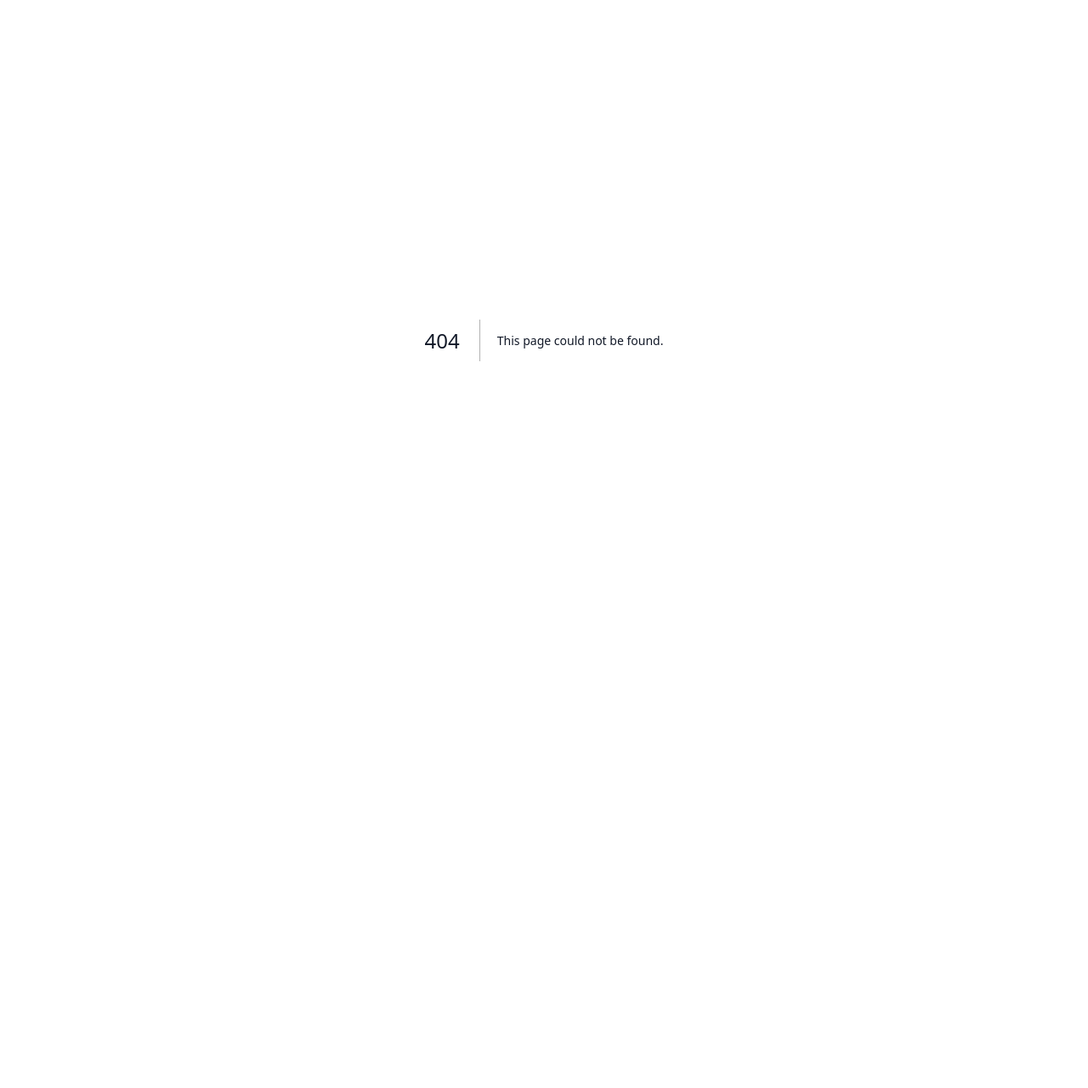
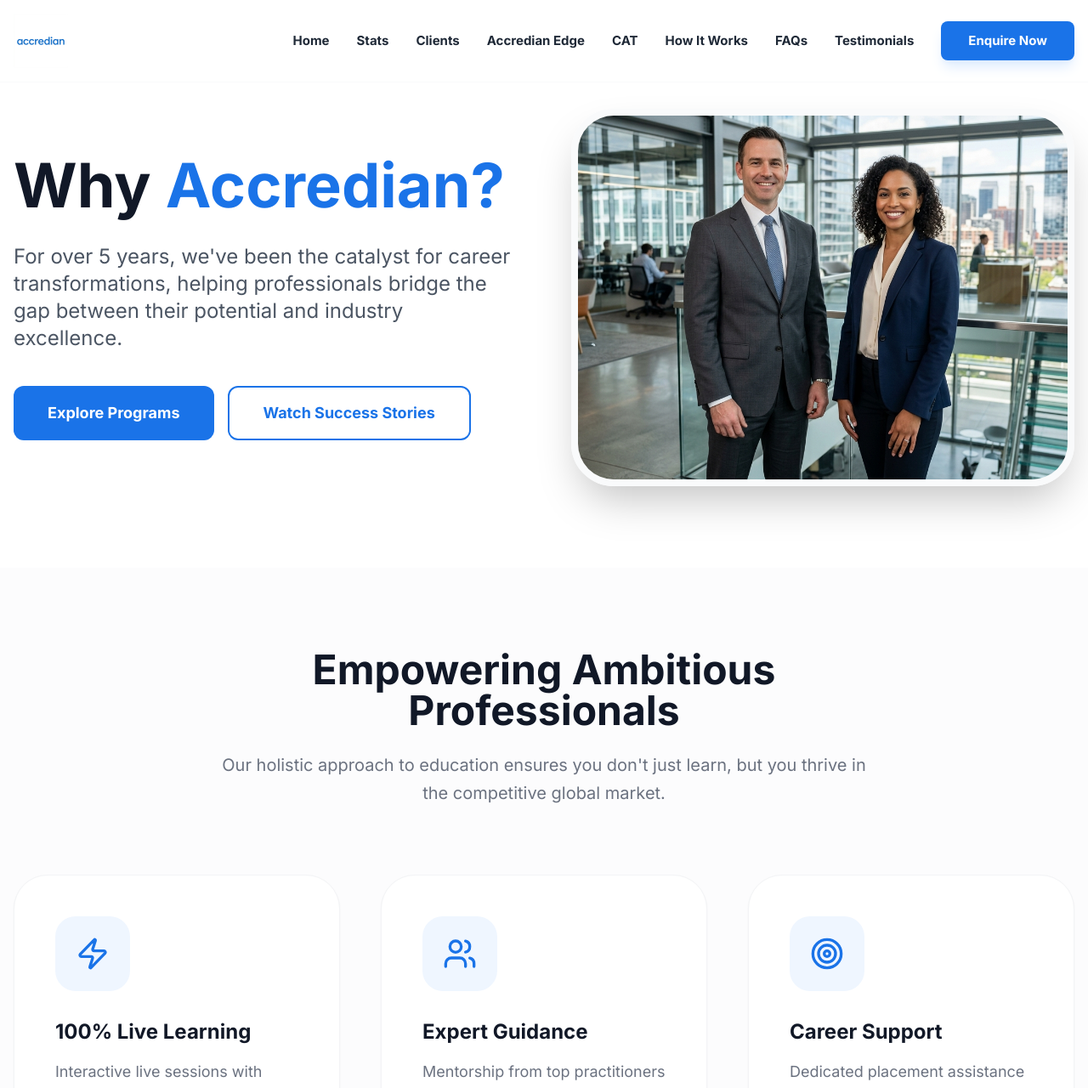
Before and after one commit to codexuttam/Accredian, a Next.js app: page /why-accredian in a window 1280 px wide. Before the commit this address had no page. Shown: the top 1280 px of the page at 85% size. Before the commit the page ends 800 px from the top, so only its background shows below. Built offline with nearby package versions, Linux system fonts and the light colour scheme.

Commit message:
feat: implemented Why Accredian page and updated footer navigation

```diff
--- /dev/null
+++ b/src/app/why-accredian/page.tsx
@@ -0,0 +1,211 @@
+"use client";
+
+import Image from "next/image";
+import { motion } from "framer-motion";
+import Navbar from "@/components/layout/Navbar";
+import Footer from "@/components/layout/Footer";
+import { CheckCircle2, Star, Target, TrendingUp, Users, Zap, Award, BookOpen, Heart } from "lucide-react";
+
+const pillars = [
+  {
+    title: "100% Live Learning",
+    desc: "Interactive live sessions with real-time feedback from industry experts.",
+    icon: <Zap className="w-10 h-10 text-brand-blue" />,
+  },
+  {
+    title: "Expert Guidance",
+    desc: "Mentorship from top practitioners who have led large-scale digital transformations.",
+    icon: <Users className="w-10 h-10 text-brand-blue" />,
+  },
+  {
+    title: "Career Support",
+    desc: "Dedicated placement assistance and career coaching for professional growth.",
+    icon: <Target className="w-10 h-10 text-brand-blue" />,
+  },
+  {
+    title: "Industry Aligned",
+    desc: "Curriculum designed in collaboration with leading enterprises for job-ready skills.",
+    icon: <TrendingUp className="w-10 h-10 text-brand-blue" />,
+  },
+  {
+    title: "Global Alumni Network",
+    desc: "Connect with thousands of professionals across top firms worldwide.",
+    icon: <Award className="w-10 h-10 text-brand-blue" />,
+  },
+  {
+    title: "Practical Projects",
+    desc: "Hands-on experience with real-world case studies and project-based learning.",
+    icon: <BookOpen className="w-10 h-10 text-brand-blue" />,
+  },
+];
+
+const values = [
+  {
+    title: "Innovation First",
+    desc: "We stay ahead of the curve, constantly updating our curriculum with the latest industry shifts.",
+    icon: <Star className="w-6 h-6" />,
+  },
+  {
+    title: "Outcome Driven",
+    desc: "Our primary focus is your success—whether it's a promotion, career shift, or skill mastery.",
+    icon: <CheckCircle2 className="w-6 h-6" />,
+  },
+  {
+    title: "Learner Centric",
+    desc: "Every program is tailored to provide the best possible learning experience for busy professionals.",
+    icon: <Heart className="w-6 h-6" />,
+  },
+];
+
+export default function WhyAccredianPage() {
+  return (
+    <main className="min-h-screen bg-white">
+      <Navbar />
+
+      {/* Hero Section */}
+      <section className="relative pt-32 pb-24 overflow-hidden">
+        <div className="container-custom px-4">
+          <div className="grid grid-cols-1 lg:grid-cols-2 gap-16 items-center">
+            <motion.div
+              initial={{ opacity: 0, x: -30 }}
+              animate={{ opacity: 1, x: 0 }}
+              transition={{ duration: 0.6 }}
+            >
+              <h1 className="text-5xl md:text-7xl font-bold mb-8 leading-tight">
+                Why <span className="text-brand-blue">Accredian?</span>
+              </h1>
+              <p className="text-gray-600 text-xl md:text-2xl leading-relaxed mb-10">
+                For over 5 years, we&apos;ve been the catalyst for career transformations, helping professionals bridge the gap between their potential and industry excellence.
+              </p>
+              <div className="flex flex-wrap gap-4">
+                <button className="btn-primary text-lg px-10 py-4">Explore Programs</button>
+                <button className="bg-white border-2 border-brand-blue text-brand-blue px-10 py-4 rounded-xl font-bold hover:bg-brand-blue/5 transition-all text-lg">Watch Success Stories</button>
+              </div>
+            </motion.div>
+
+            <motion.div
+              initial={{ opacity: 0, scale: 0.9 }}
+              animate={{ opacity: 1, scale: 1 }}
+              transition={{ duration: 0.6, delay: 0.2 }}
+              className="relative aspect-[4/3] rounded-[50px] overflow-hidden shadow-2xl border-8 border-gray-50"
+            >
+              <Image
+                src="/images/why_accredian_hero.png"
+                alt="Why Accredian"
+                fill
+                className="object-cover"
+              />
+            </motion.div>
+          </div>
+        </div>
+
+        {/* Background Decorative Shapes */}
+        <div className="absolute top-0 right-0 w-96 h-96 bg-blue-50 rounded-full -translate-y-1/2 translate-x-1/2 -z-10" />
+        <div className="absolute bottom-0 left-0 w-64 h-64 bg-blue-50/50 rounded-full translate-y-1/2 -translate-x-1/2 -z-10" />
+      </section>
+
+      {/* Pillars Section */}
+      <section className="py-24 bg-gray-50/50">
+        <div className="container-custom px-4">
+          <div className="text-center max-w-3xl mx-auto mb-20">
+            <h2 className="text-4xl md:text-5xl font-bold mb-6">Empowering Ambitious Professionals</h2>
+            <p className="text-gray-500 text-xl leading-relaxed">
+              Our holistic approach to education ensures you don&apos;t just learn, but you thrive in the competitive global market.
+            </p>
+          </div>
+
+          <div className="grid grid-cols-1 md:grid-cols-2 lg:grid-cols-3 gap-12">
+            {pillars.map((pillar, index) => (
+              <motion.div
+                key={index}
+                initial={{ opacity: 0, y: 30 }}
+                whileInView={{ opacity: 1, y: 0 }}
+                viewport={{ once: true }}
+                transition={{ delay: index * 0.1 }}
+                whileHover={{ y: -10 }}
+                className="bg-white p-12 rounded-[40px] shadow-sm border border-gray-100 transition-all hover:shadow-xl group"
+              >
+                <div className="bg-blue-50 p-6 rounded-3xl w-fit mb-8 group-hover:bg-brand-blue group-hover:text-white transition-colors">
+                  {pillar.icon}
+                </div>
+                <h3 className="text-2xl font-bold mb-4">{pillar.title}</h3>
+                <p className="text-gray-500 text-lg leading-relaxed">{pillar.desc}</p>
+              </motion.div>
+            ))}
+          </div>
+        </div>
+      </section>
+
+      {/* Stats Section (Quick View) */}
+      <section className="py-24 bg-brand-blue text-white overflow-hidden relative">
+        <div className="container-custom px-4 relative z-10">
+          <div className="grid grid-cols-1 md:grid-cols-4 gap-12 text-center">
+            <div>
+              <div className="text-5xl font-bold mb-2">10k+</div>
+              <div className="text-blue-100 text-lg">Alumni Base</div>
+            </div>
+            <div>
+              <div className="text-5xl font-bold mb-2">450k+</div>
+              <div className="text-blue-100 text-lg">Monthly Engagement</div>
+            </div>
+            <div>
+              <div className="text-5xl font-bold mb-2">91%</div>
+              <div className="text-blue-100 text-lg">Placement Support</div>
+            </div>
+            <div>
+              <div className="text-5xl font-bold mb-2">4.8/5</div>
+              <div className="text-blue-100 text-lg">Learner Rating</div>
+            </div>
+          </div>
+        </div>
+
+        {/* Abstract background shapes */}
+        <div className="absolute top-0 left-0 w-full h-full opacity-10 pointer-events-none">
+           <div className="absolute top-10 left-10 w-40 h-40 bg-white rounded-full blur-3xl" />
+           <div className="absolute bottom-10 right-10 w-60 h-60 bg-blue-300 rounded-full blur-3xl" />
+        </div>
+      </section>
+
+      {/* Trust Section */}
+      <section className="py-24">
+        <div className="container-custom px-4">
+          <div className="flex flex-col lg:flex-row gap-16 items-center">
+            <div className="flex-1">
+               <h2 className="text-4xl md:text-5xl font-bold mb-10 leading-tight">Built on Trust, <br/>Defined by Results</h2>
+               <div className="space-y-12">
+                 {values.map((value, index) => (
+                   <div key={index} className="flex gap-6">
+                      <div className="bg-brand-blue text-white p-3 h-fit rounded-xl">
+                        {value.icon}
+                      </div>
+                      <div>
+                        <h3 className="text-2xl font-bold mb-3">{value.title}</h3>
+                        <p className="text-gray-600 text-lg leading-relaxed">{value.desc}</p>
+                      </div>
+                   </div>
+                 ))}
+               </div>
+            </div>
+            <div className="flex-1 relative aspect-square w-full max-w-lg">
+               <div className="absolute inset-0 bg-blue-100 rounded-[60px] -rotate-6" />
+               <div className="absolute inset-0 bg-white border border-gray-100 rounded-[60px] p-12 flex flex-col justify-center">
+                 <div className="space-y-8">
+                   <div className="text-6xl font-bold text-brand-blue">&quot;</div>
+                   <p className="text-2xl font-medium text-gray-800 leading-relaxed italic">
+                     &quot;Accredian provided me with the tools and the network to successfully transition my career into Data Science. The live sessions were invaluable.&quot;
+                   </p>
+                   <div>
+                     <p className="font-bold text-xl">Sandeep Sharma</p>
+                     <p className="text-gray-500">Data Scientist at Google</p>
+                   </div>
+                 </div>
+               </div>
+            </div>
+          </div>
+        </div>
+      </section>
+
+      <Footer />
+    </main>
+  );
+}
--- a/src/components/layout/Footer.tsx
+++ b/src/components/layout/Footer.tsx
@@ -62,7 +62,7 @@ const Footer = () => {
             <ul className="space-y-4 text-gray-700 text-[17px] font-semibold">
               <li><Link href="/about" className="hover:text-brand-blue transition-colors">About</Link></li>
               <li><Link href="#" className="hover:text-brand-blue transition-colors">Blog</Link></li>
-              <li><Link href="#" className="hover:text-brand-blue transition-colors">Why Accredian</Link></li>
+              <li><Link href="/why-accredian" className="hover:text-brand-blue transition-colors">Why Accredian</Link></li>
             </ul>
           </div>
 
```
Also changed, not shown: public/images/why_accredian_hero.png (added).
